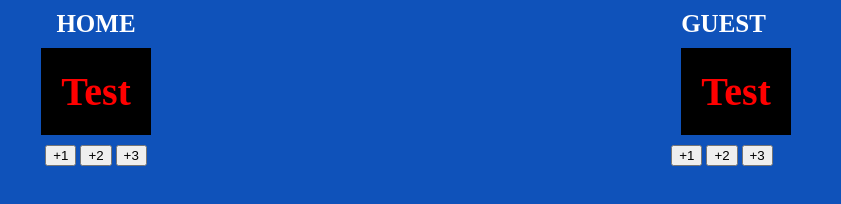
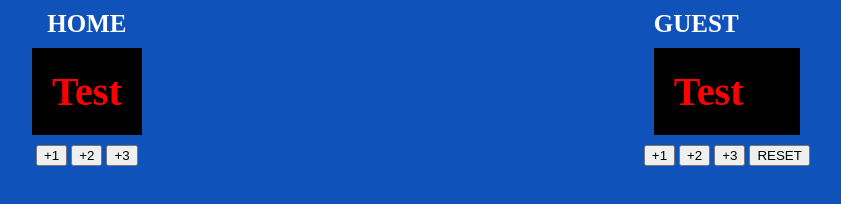
Before and after one commit to FelixJulius/Basketball-counter, a website built with Vite: page index.html in a window 1280 px wide. Shown: the whole page, without its empty margins (224-1065 px from the left). Built offline with nearby package versions, Linux system fonts and the light colour scheme.

Commit message:
Update index.html

```diff
--- a/index.html
+++ b/index.html
@@ -17,8 +17,10 @@
                 <button onclick ="add11()">+1</button>
                 <button onclick ="add22()">+2 </button>
                 <button onclick ="add33()">+3 </button>
+                <button onclick ="reset()">RESET</button>
+
             </div>
         </div>
         <script src="index.js"></script>
     </body>
-</html>
+<html>
```
